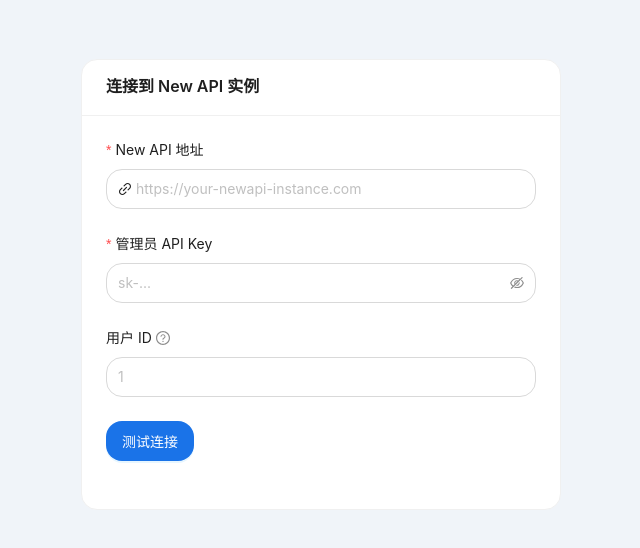
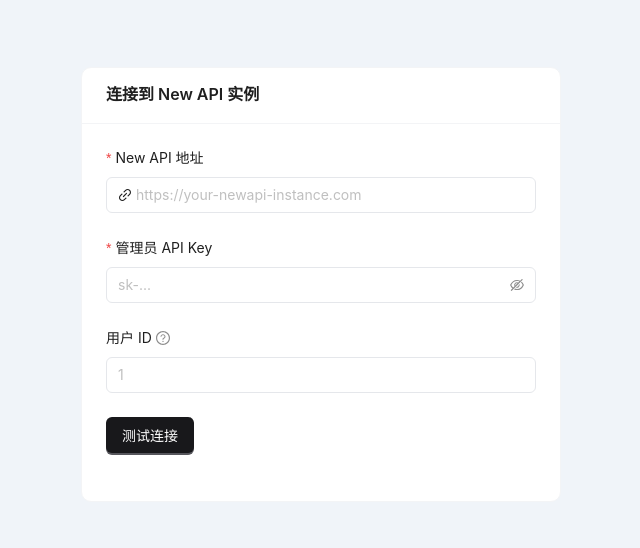
Before and after one commit to Goingu/New-API-Price-Sync-Tool, a React (Vite) app in the folder packages/web/: page /connect in a window 1280 px wide. Shown: the part 140-688 px from the top of the page, without its empty margins (319-959 px from the left). Built offline with nearby package versions, Linux system fonts and the light colour scheme; no server answers.

Commit message:
style: 更改为 shadcn/ui 风格主题
- 使用深灰黑色作为主色调
- 更小的圆角(8px/6px)
- 柔和的阴影效果
- 简洁的边框和间距
- 白色侧边栏和头部
- 浅灰色背景
- 更现代的字体栈

```diff
--- a/packages/web/src/App.tsx
+++ b/packages/web/src/App.tsx
@@ -90,28 +90,56 @@ export default function App() {
       locale={zhCN}
       theme={{
         token: {
-          colorPrimary: '#1a73e8',
-          colorBgContainer: '#ffffff',
-          colorBgLayout: '#f0f4f9',
-          borderRadius: 16,
-          fontFamily: '"Google Sans", "Inter", -apple-system, system-ui, sans-serif',
-          boxShadowSecondary: '0 1px 2px 0 rgba(0, 0, 0, 0.05)',
-          controlHeight: 40,
+          // shadcn/ui 风格配色
+          colorPrimary: '#18181b',        // 深灰黑色作为主色
+          colorInfo: '#3b82f6',           // 蓝色用于信息提示
+          colorSuccess: '#22c55e',        // 绿色
+          colorWarning: '#f59e0b',        // 橙色
+          colorError: '#ef4444',          // 红色
+          colorBgContainer: '#ffffff',    // 白色背景
+          colorBgLayout: '#fafafa',       // 浅灰背景
+          colorBorder: '#e5e7eb',         // 边框颜色
+          colorBorderSecondary: '#f3f4f6',
+          borderRadius: 8,                // shadcn 风格的小圆角
+          fontFamily: '-apple-system, BlinkMacSystemFont, "Segoe UI", Roboto, "Helvetica Neue", Arial, sans-serif',
+          fontSize: 14,
+          controlHeight: 36,              // 稍微小一点的控件高度
+          boxShadow: '0 1px 2px 0 rgba(0, 0, 0, 0.05)',
+          boxShadowSecondary: '0 1px 3px 0 rgba(0, 0, 0, 0.1), 0 1px 2px -1px rgba(0, 0, 0, 0.1)',
         },
         components: {
           Layout: {
-            headerBg: '#f0f4f9',
-            siderBg: '#f0f4f9',
-            bodyBg: '#f0f4f9',
+            headerBg: '#ffffff',
+            headerBorderBottom: '1px solid #e5e7eb',
+            siderBg: '#ffffff',
+            bodyBg: '#fafafa',
           },
           Menu: {
             itemBg: 'transparent',
-            itemHoverBg: '#e8f0fe',
-            itemSelectedBg: '#e8f0fe',
-            itemSelectedColor: '#1a73e8',
-            itemActiveBg: '#e8f0fe',
-            itemBorderRadius: 24,
-            itemMarginInline: 12,
+            itemHoverBg: '#f3f4f6',
+            itemSelectedBg: '#f3f4f6',
+            itemSelectedColor: '#18181b',
+            itemActiveBg: '#f3f4f6',
+            itemBorderRadius: 6,
+            itemMarginInline: 4,
+            itemPaddingInline: 12,
+          },
+          Button: {
+            borderRadius: 6,
+            controlHeight: 36,
+            fontWeight: 500,
+          },
+          Card: {
+            borderRadius: 8,
+            boxShadow: '0 1px 3px 0 rgba(0, 0, 0, 0.1), 0 1px 2px -1px rgba(0, 0, 0, 0.1)',
+          },
+          Table: {
+            borderRadius: 8,
+            headerBg: '#fafafa',
+          },
+          Input: {
+            borderRadius: 6,
+            controlHeight: 36,
           },
         }
       }}
```
